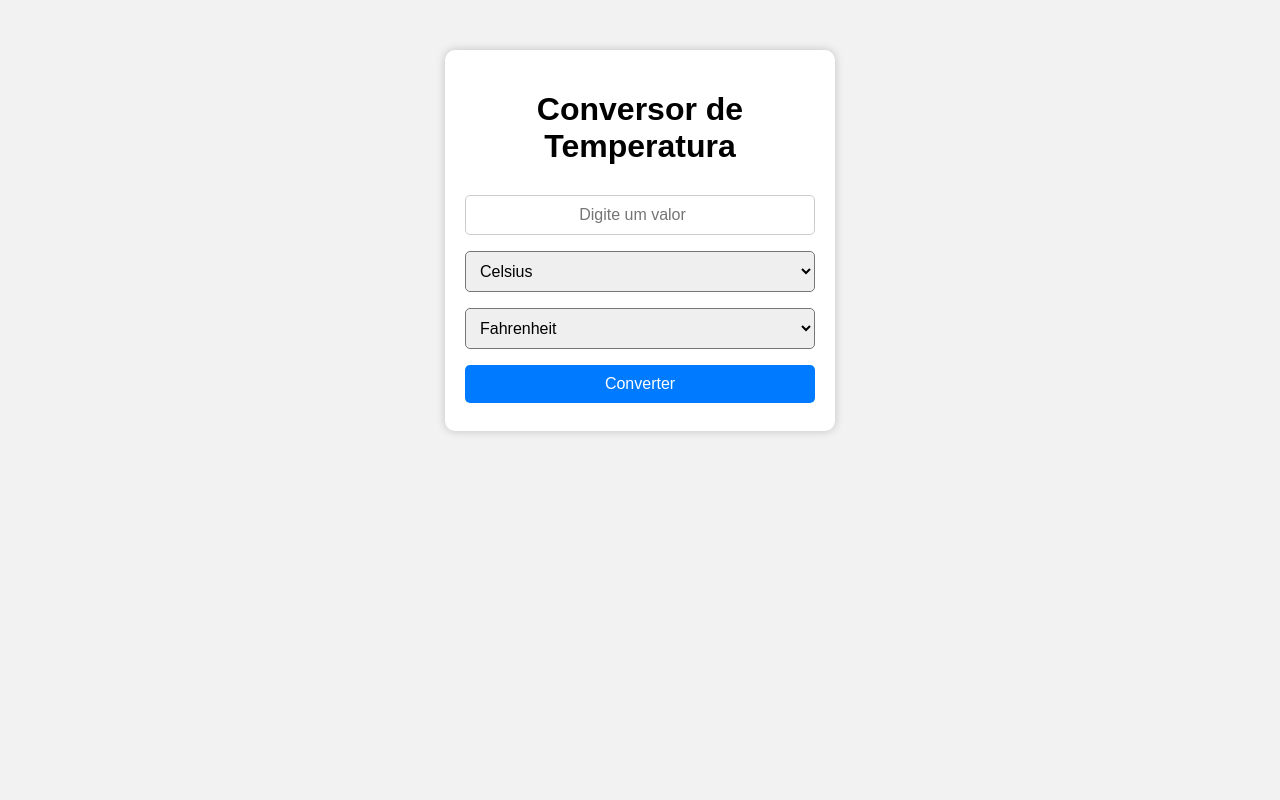
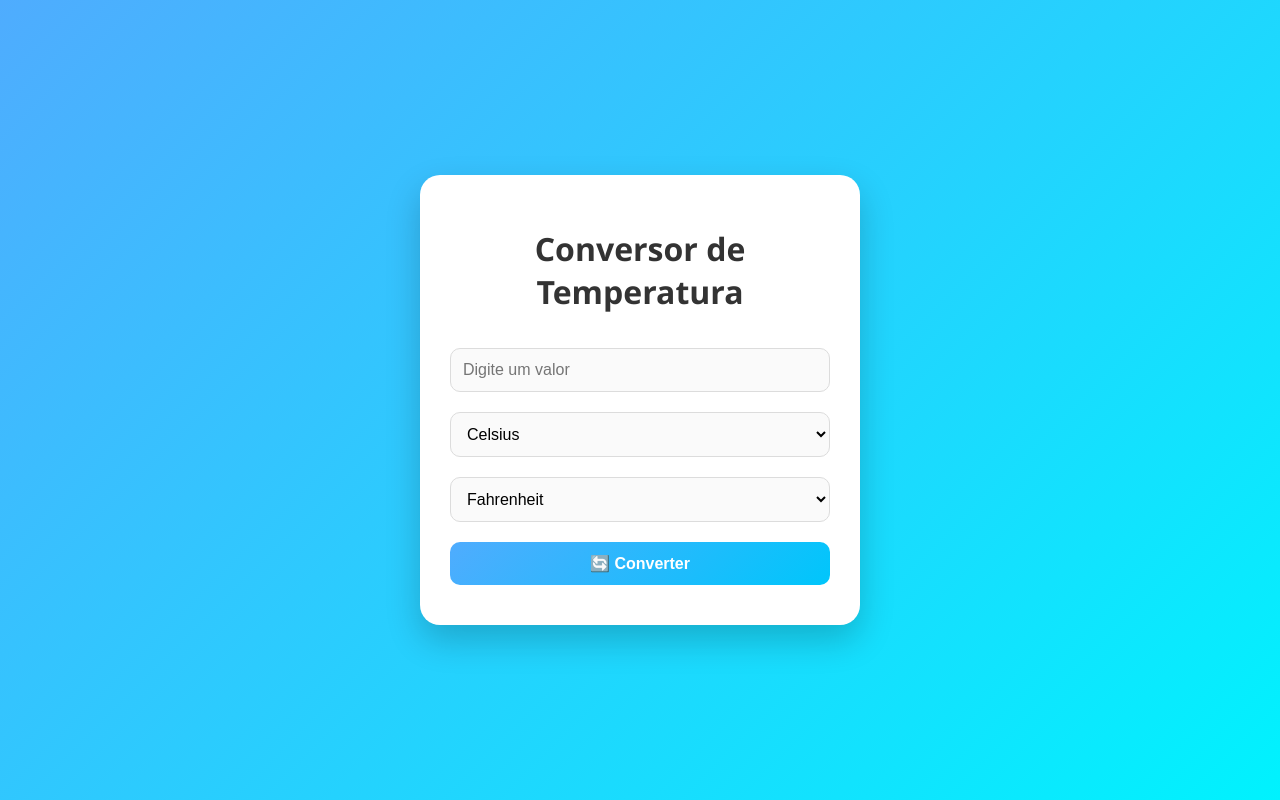
Before and after one commit to nascimentom-collab/Conversor-de-Temperatura, a Flask app: page / in a window 1280 px wide. Run offline with Flask 3, Linux system fonts and the light colour scheme.

Commit message:
Release v2.0.0 (#2)
* Organização das váriaveis principais ✅

Escala Celsius,
Escala Kelvin,
Escala Fahrenheit,

* 💄Ajuste no design style.css

* ♻️ Reutilização de váriaveis app.py

Colocando as váriaveis das temperaturas em ordem, na função converter para não gerar erros

* 🥅 Tratamento de erro app.py

* ✨Melhoria no botão converter index.html

* ✅ Organização das Escalas Termométricas app.py

---------

Co-authored-by: MariaClara <nascimento.m@aluno.uepb.edu.br>

```diff
--- a/app.py
+++ b/app.py
@@ -1,28 +1,31 @@
 from flask import Flask, render_template, request
 
 app = Flask(__name__)
+CELSIUS = "C"
+FAHRENHEIT = "F"
+KELVIN = "K"
 
 def converter(valor, origem, destino):
 
     if origem == destino:
         return valor
 
-    if origem == "C":
-        if destino == "F":
+    if origem == CELSIUS:
+        if destino == FAHRENHEIT:
             return (valor * 9/5) + 32
-        if destino == "K":
+        if destino == KELVIN:
             return valor + 273.15
 
-    if origem == "F":
-        if destino == "C":
+    if origem == FAHRENHEIT:
+        if destino == CELSIUS:
             return (valor - 32) * 5/9
-        if destino == "K":
+        if destino == KELVIN:
             return (valor - 32) * 5/9 + 273.15
 
-    if origem == "K":
-        if destino == "C":
+    if origem == KELVIN:
+        if destino == CELSIUS:
             return valor - 273.15
-        if destino == "F":
+        if destino == FAHRENHEIT:
             return (valor - 273.15) * 9/5 + 32
 
     return valor
@@ -33,14 +36,20 @@ def home():
 
     resultado = None
 
+    erro = None
+
     if request.method == "POST":
-        valor = float(request.form["valor"])
-        origem = request.form["origem"]
-        destino = request.form["destino"]
+        try:
+            valor = float(request.form["valor"])
+            origem = request.form["origem"]
+            destino = request.form["destino"]
 
-        resultado = round(converter(valor, origem, destino), 2)
+            resultado = round(converter(valor, origem, destino), 2)
 
-    return render_template("index.html", resultado=resultado)
+        except ValueError:
+            erro = "Digite um número válido."
+
+    return render_template("index.html", resultado=resultado, erro=erro)
 
 
 if __name__ == "__main__":
--- a/static/style.css
+++ b/static/style.css
@@ -1,41 +1,70 @@
 body{
-    font-family: Arial, Helvetica, sans-serif;
-    background:#f2f2f2;
+    margin: 0;
+    font-family: "Segoe UI", Arial, Helvetica, sans-serif;
+    background: linear-gradient(135deg, #4facfe, #00f2fe);
+    display: flex;
+    justify-content: center;
+    align-items: center;
+    height: 100vh;
 }
 
 .container{
-    width:350px;
-    margin:50px auto;
-    background:white;
-    padding:20px;
-    border-radius:10px;
-    text-align:center;
-    box-shadow:0 0 10px rgba(0,0,0,.2);
+    width: 380px;
+    background: #fff;
+    padding: 30px;
+    border-radius: 20px;
+    box-shadow: 0 15px 35px rgba(0, 0, 0, 0.2);
+    text-align: center;
+}
+
+h1{
+    color: #333;
+    margin-bottom: 25px;
 }
 
 input,
 select,
 button{
-    width:100%;
-    margin:8px 0;
-    padding:10px;
-    font-size:16px;
-    border-radius:5px;
-    box-sizing:border-box;
+    width: 100%;
+    margin: 10px 0;
+    padding: 12px;
+    font-size: 16px;
+    border-radius: 10px;
+    box-sizing: border-box;
+    transition: all 0.3s ease;
 }
 
-input{
-    text-align:center;
-    border:1px solid #ccc;
+input,
+select{
+    border: 1px solid #dcdcdc;
+    background: #fafafa;
+}
+
+input:focus,
+select:focus{
+    outline: none;
+    border-color: #4facfe;
+    box-shadow: 0 0 8px rgba(79, 172, 254, 0.4);
 }
 
 button{
-    background:#007BFF;
-    color:white;
-    border:none;
-    cursor:pointer;
+    background: linear-gradient(135deg, #4facfe, #00c6fb);
+    color: white;
+    border: none;
+    font-weight: bold;
+    cursor: pointer;
 }
 
 button:hover{
-    background:#0056b3;
+    transform: translateY(-2px);
+    box-shadow: 0 8px 20px rgba(0,0,0,.2);
 }
+
+button:active{
+    transform: scale(0.98);
+}
+
+h2{
+    margin-top: 20px;
+    color: #007BFF;
+}
--- a/templates/index.html
+++ b/templates/index.html
@@ -34,7 +34,7 @@
         </select>
 
         <button type="submit">
-            Converter
+            🔄 Converter
         </button>
 
     </form>
```
